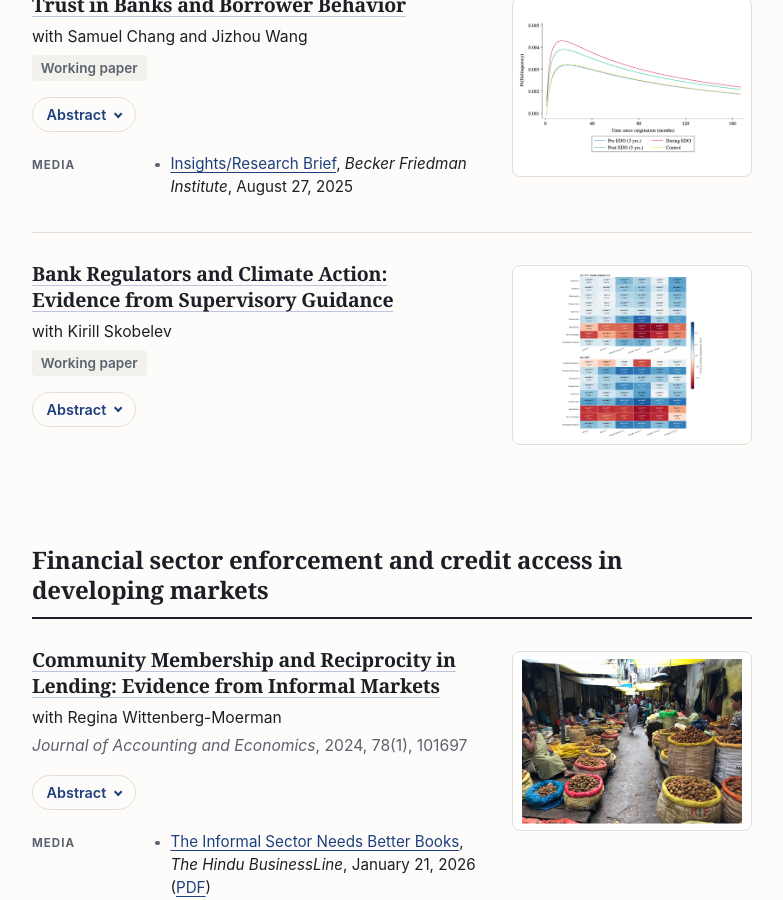
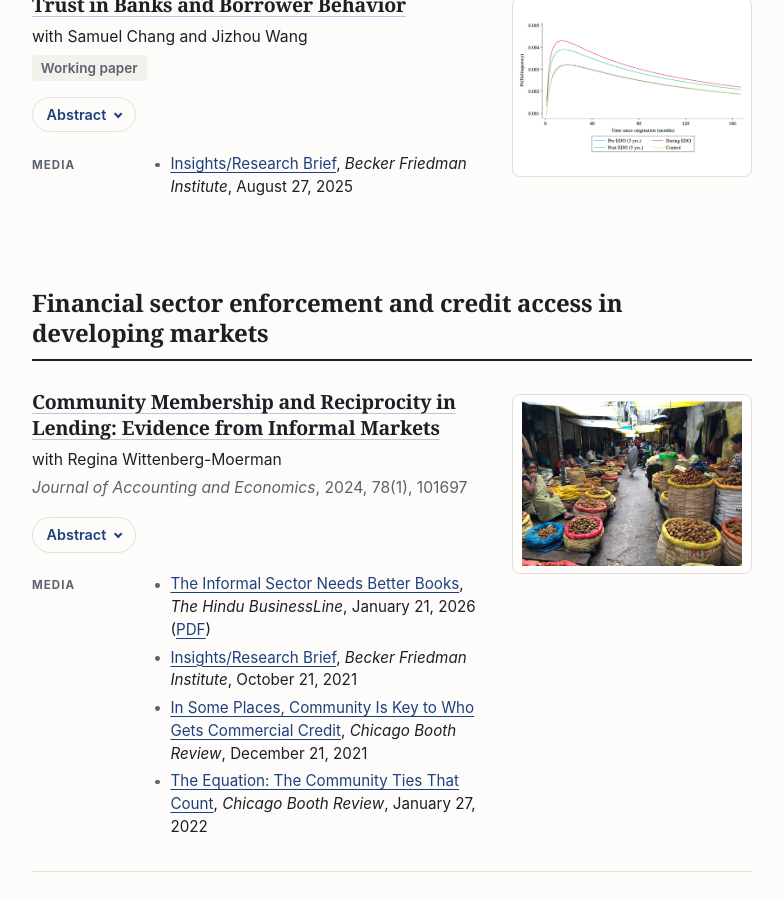
Before and after one commit to rtomy/rtomy.github.io, a Jekyll site: the page built from research.html, in a window 1280 px wide and 900 px high, scrolled down 1775 px. Shown: the whole window, without its empty margins (248-1031 px from the left). Built offline with Jekyll 4.4.1, drawn with Linux system fonts in a browser that asks for light colours; part of the change alters nothing that is shown.

Commit message:
Remove "Bank Regulators and Climate Action" while it is being updated
Also removes its PDF and picture. Restore the entry from commit 5c1bc21
when the new version is ready.

Co-Authored-By: Claude Opus 5.5 <noreply@anthropic.com>

```diff
--- a/_data/research.yml
+++ b/_data/research.yml
@@ -128,20 +128,6 @@
           outlet: Becker Friedman Institute
           date: August 27, 2025
           url: https://bfi.uchicago.edu/insights/trust-in-banks-and-borrower-behavior-evidence-from-supervisory-actions-and-local-information-quality/
-
-    - title: "Bank Regulators and Climate Action: Evidence from Supervisory Guidance"
-      url: files/Central_bank_climate.pdf
-      coauthors: Kirill Skobelev
-      status: Working paper
-      image: files/bank_regulators.png
-      image_alt: "Heat maps of coefficients on comments' climate engagement, by simulated regulator role and language model, for U.S. bank regulators and the SEC"
-      abstract: |
-        U.S. bank regulators generally view their role as overseeing banks' exposure to climate-related risks rather than actively shaping climate policy. However, the boundary between risk oversight and policy advocacy is a gray area. We examine how U.S. bank regulators navigate this boundary by analyzing the rulemaking process for the 2023 interagency guidance on climate-related financial risk management. Our analysis consists of two parts.
-
-        First, we examine the role of public pressure in shaping the final guidance. Using large language models (LLMs) to classify the public comments submitted on the draft, we find that the comments are highly polarized: the majority of individuals and climate advocacy groups support climate action by bank regulators, while banks and banking associations oppose it. We then construct textual alignment measures between each comment and the corresponding paragraphs in the draft and final guidance, and find that highly climate-engaged comments are less likely to be reflected in the final version, suggesting regulators discounted pro-climate advocacy.
-
-        Second, we use LLMs to simulate regulators operating under different incentives. We implement a two-stage procedure in which the LLM first decides which public comments a regulator in a given role would accept, then revises the draft guidance using only those accepted comments. The evidence at the first stage is robust: both commercial and fine-tuned LLMs systematically accept or reject comments in line with their assigned role. In the second stage, we find suggestive evidence that regulators' revisions resemble those of a risk-averse bureaucrat most closely. However, the second stage outcomes are sensitive to the choice of model, echoing cautions in the literature on using LLMs as human surrogates.
-
 
 # -----------------------------------------------------------------------------
 - section: Financial sector enforcement and credit access in developing markets
```
Also changed, not shown: files/bank_regulators.png (deleted), 1 other file.
